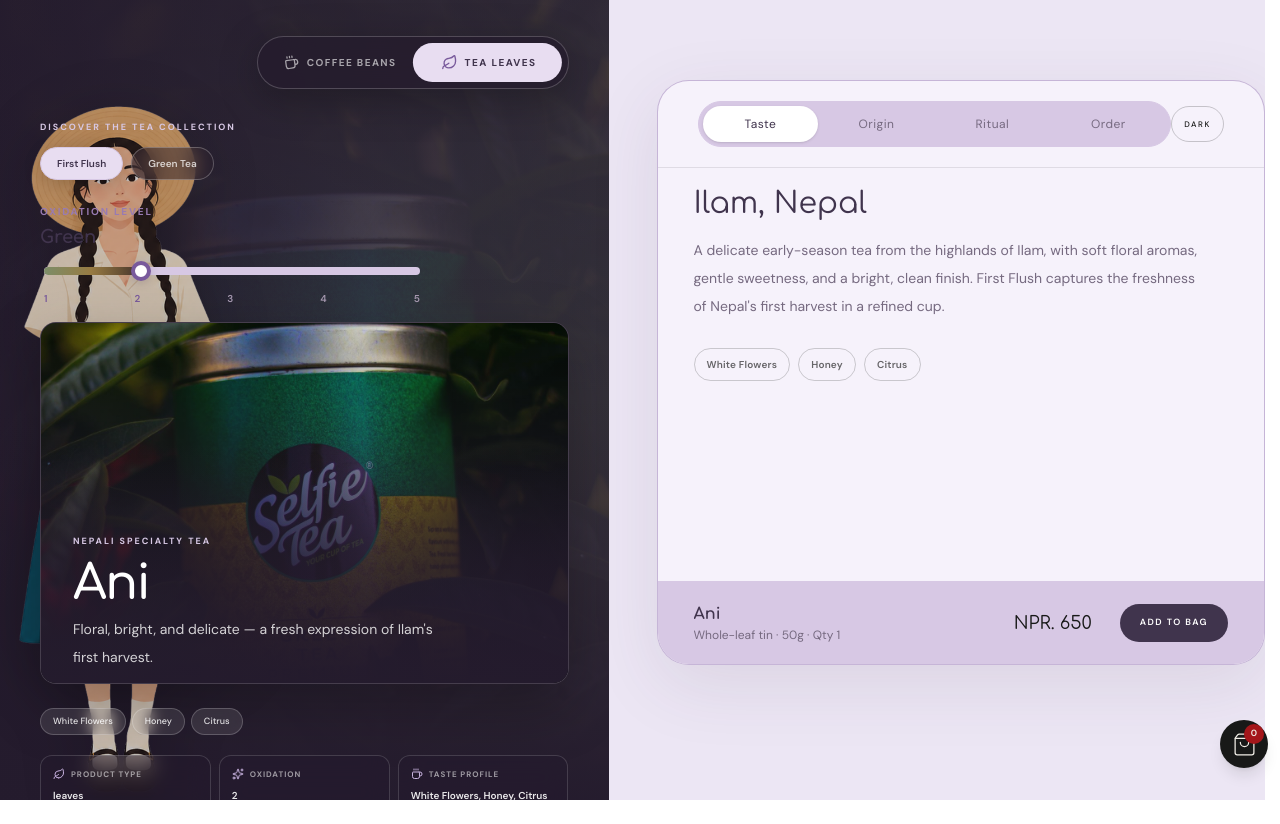
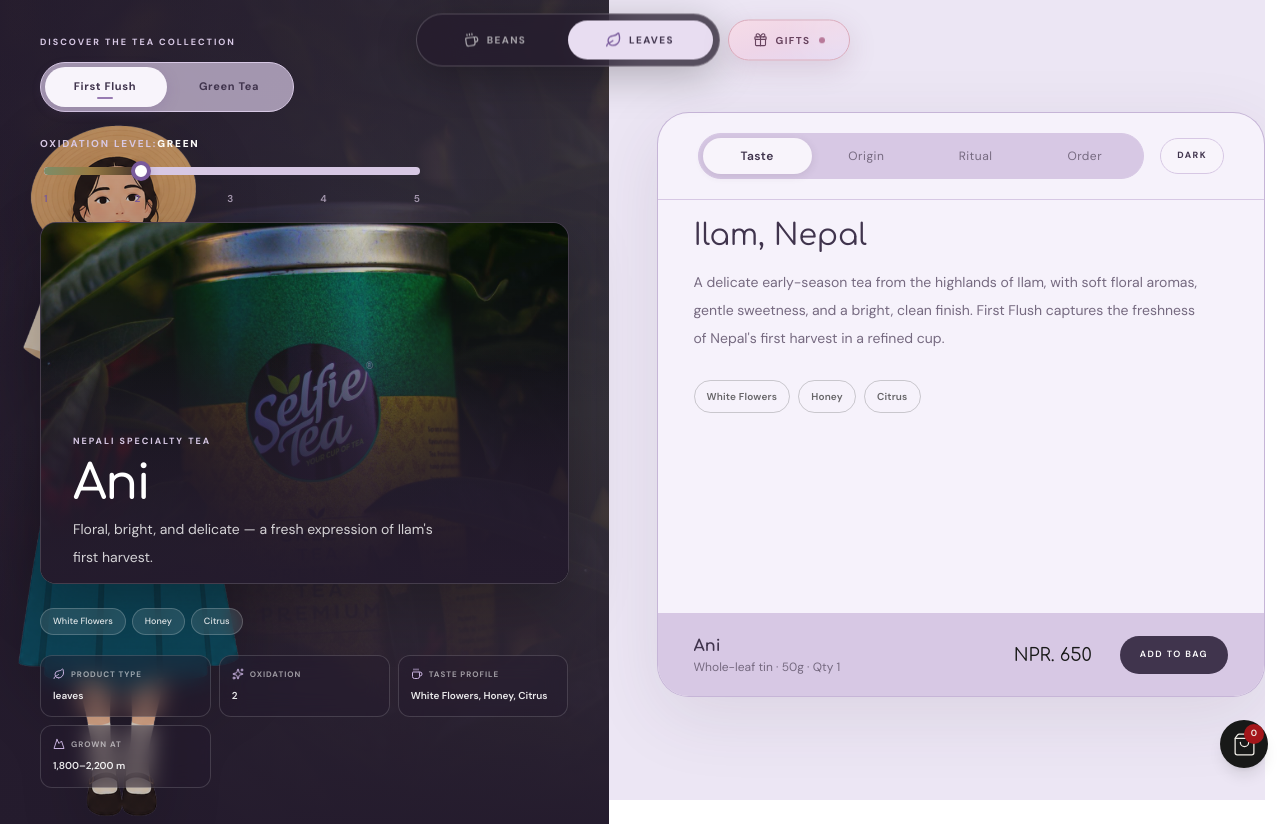
Before and after one commit to suyan-python/Lalihills, a React (Vite) app in the folder client/: page /shop/tea/ilam-first-flush-100g in a window 1280 px wide. Before the commit the page ends 800 px from the top, so only its background shows below. Built offline with nearby package versions, Linux system fonts and the light colour scheme.

Commit message:
product details update

```diff
--- a/client/src/pages/shop/OxidationLevel.jsx
+++ b/client/src/pages/shop/OxidationLevel.jsx
@@ -44,16 +44,16 @@ const OxidationLevel = ({ oxidation, products = [], onProductChange }) => {
     <div className="w-full">
       {/* Labels */}
       <div className="mb-4 flex items-center justify-between">
-        <div>
-          <p className="text-[10px] font-bold uppercase tracking-[0.18em] text-[#987BB2]">
-            Oxidation Level
+        <div className="flex items-center text-[10px] font-bold uppercase tracking-[0.18em] text-[#D7C8E4]">
+          <p className="text-[10px] font-bold uppercase tracking-[0.18em] ">
+            Oxidation Level:{" "}
           </p>
 
           <motion.p
             key={activeIndex}
             initial={{ opacity: 0.5, y: 5 }}
             animate={{ opacity: 1, y: 0 }}
-            className="header mt-1 text-lg font-bold text-[#40344D]"
+            className="font-black text-lightWhite"
           >
             {levels[activeIndex]}
           </motion.p>
--- a/client/src/pages/shop/ProductDetails.jsx
+++ b/client/src/pages/shop/ProductDetails.jsx
@@ -125,7 +125,7 @@ const ProductDetails = ({ products = [] }) => {
   return (
     <section className="relative z-[100] w-full bg-[#ECE6F4] text-[#40344D] transition-colors duration-300 dark:bg-[#1D1625] dark:text-[#F2EAF8] lg:h-dvh lg:min-h-[680px]">
       {" "}
-      <div className="grid min-h-screen grid-cols-1 lg:h-full lg:grid-cols-2 gap-12">
+      <div className="grid min-h-screen grid-cols-1 lg:h-full lg:grid-cols-2 gap-12 ">
         <ProductDetailsLeft
           product={currentProduct}
           productType={productType}
--- a/client/src/pages/shop/ProductDetailsLeft.jsx
+++ b/client/src/pages/shop/ProductDetailsLeft.jsx
@@ -1,5 +1,6 @@
 import { AnimatePresence, motion } from "framer-motion";
-import { Coffee, Leaf, MapPin, Mountain, Sparkles } from "lucide-react";
+import { Coffee, Gift, Leaf, MapPin, Mountain, Sparkles } from "lucide-react";
+import { Link } from "react-router-dom";
 import RoastLevel from "./RoastLevel";
 import OxidationLevel from "./OxidationLevel";
 
@@ -62,7 +63,7 @@ const ProductDetailsLeft = ({
   ].filter((detail) => detail.value);
 
   return (
-    <section className="relative h-dvh min-h-[700px] w-full overflow-hidden bg-[#ECE6F4] text-[#40344D] transition-colors duration-300 dark:bg-[#1D1625] dark:text-[#F2EAF8]">
+    <section className="relative w-full overflow-visible bg-[#ECE6F4] text-[#40344D] transition-colors duration-300 dark:bg-[#1D1625] dark:text-[#F2EAF8]">
       {" "}
       <AnimatePresence mode="wait">
         <motion.div
@@ -120,10 +121,8 @@ const ProductDetailsLeft = ({
       {/* Background Overlay */}
       <div className="absolute inset-0 bg-gradient-to-r from-[#241B2D]/95 via-[#241B2D]/65 to-[#241B2D]/30" />
       <div className="absolute inset-0 bg-gradient-to-t from-[#241B2D]/95 via-transparent to-[#241B2D]/40" />
-      {/* Main Content */}
-      <div className="relative z-10 flex h-full flex-col px-5 py-6 sm:px-8 sm:py-8 lg:px-10 lg:py-9">
       {/* Beans / Leaves Toggle */}
-        <div className="flex justify-end">
+      <div className="absolute left-1/2 top-5 z-20 flex -translate-x-1/2 items-center gap-2 lg:left-[calc(100%_+_1.5rem)] lg:top-10 lg:-translate-y-1/2">
         <div className="relative isolate flex rounded-full border border-white/20 bg-[#241B2D]/75 p-1.5 shadow-[0_10px_40px_rgba(0,0,0,0.25)] backdrop-blur-xl">
           {/* Sliding background */}
           <motion.div
@@ -140,8 +139,8 @@ const ProductDetailsLeft = ({
           />
 
           {[
-              { id: "beans", label: "Coffee Beans", icon: Coffee },
-              { id: "leaves", label: "Tea Leaves", icon: Leaf },
+            { id: "beans", label: "Beans", icon: Coffee },
+            { id: "leaves", label: "Leaves", icon: Leaf },
           ].map((option) => {
             const active = productType === option.id;
             const Icon = option.icon;
@@ -163,10 +162,7 @@ const ProductDetailsLeft = ({
                   }}
                   transition={{ duration: 0.3 }}
                 >
-                    <Icon
-                      size={15}
-                      className={active ? "text-[#795A9C]" : ""}
-                    />
+                  <Icon size={15} className={active ? "text-[#795A9C]" : ""} />
                 </motion.span>
 
                 <span>{option.label}</span>
@@ -174,19 +170,58 @@ const ProductDetailsLeft = ({
             );
           })}
         </div>
+        <Link
+          to="/gift"
+          className="group relative inline-flex items-center justify-center gap-2 overflow-hidden rounded-full border border-[#D9A9B9] bg-gradient-to-br from-[#F6DCE7] via-[#EED5E8] to-[#E4D9F2] px-5 py-3 text-[9px] font-bold uppercase tracking-[0.14em] text-[#68445F] shadow-[0_8px_28px_rgba(126,76,111,0.18)] transition-all duration-300 hover:-translate-y-1 hover:border-[#C98DA8] hover:shadow-[0_12px_32px_rgba(126,76,111,0.25)] sm:px-6 sm:text-[10px] dark:border-[#8E647F] dark:from-[#503247] dark:via-[#49334F] dark:to-[#39304F] dark:text-[#F6DCE7] dark:hover:border-[#C18EAE]"
+        >
+          {/* Decorative glow */}
+          <span className="absolute -right-3 -top-4 h-12 w-12 rounded-full bg-white/40 blur-xl transition-all duration-500 group-hover:scale-150 dark:bg-[#D9A9B9]/20" />
+
+          {/* Gift icon */}
+          <motion.span
+            whileHover={{ rotate: [-8, 8, -6, 0], scale: 1.12 }}
+            transition={{ duration: 0.4 }}
+            className="relative"
+          >
+            <Gift size={15} strokeWidth={1.8} />
+          </motion.span>
+
+          <span className="relative">Gifts</span>
+
+          {/* Ribbon accent */}
+          <span className="relative h-1.5 w-1.5 rounded-full bg-[#B87999] dark:bg-[#D9A9B9] animate-bounce" />
+        </Link>
       </div>
-
+      {/* Main Content */}
+      <div className="relative z-10 flex h-full flex-col px-5 py-6 sm:px-8 sm:py-8 lg:px-10 lg:py-9 ">
         {/* Product Content */}
-        <div className="ml-auto flex w-full max-w-[540px] flex-1 flex-col justify-center pt-8">
+        <div className="ml-auto flex w-full max-w-[540px] flex-1 flex-col justify-center  ">
           {/* Origin Selection */}
           <div>
-            <div className="mb-3 flex items-center justify-between">
+            <div className="mb-3 flex items-center justify-between ">
               <p className="text-[9px] font-bold uppercase tracking-[0.22em] text-[#D7C8E4]">
                 Discover the {isBeans ? "origins" : "tea collection"}
               </p>
             </div>
+            <div className="w-full">
+              <div className="relative grid w-full grid-cols-2 gap-1 rounded-full border border-[#D7C8E4] bg-[#D7C8E4]/70 p-1 sm:flex sm:w-fit sm:flex-wrap sm:rounded-full">
+                <motion.div
+                  className="absolute inset-y-1 rounded-full bg-[#F8F4FB] shadow-[0_3px_14px_rgba(121,90,156,0.22)]"
+                  style={{
+                    width: `calc((100% - 8px) / ${filteredOptions.length})`,
+                  }}
+                  animate={{
+                    left: `calc(4px + ${filteredOptions.findIndex(
+                      (option) => option._id === product._id,
+                    )} * ((100% - 8px) / ${filteredOptions.length}))`,
+                  }}
+                  transition={{
+                    type: "spring",
+                    stiffness: 350,
+                    damping: 30,
+                  }}
+                />
 
-            <div className="flex flex-wrap gap-2">
                 {filteredOptions.map((option) => {
                   const active = product._id === option._id;
                   const label = isBeans
@@ -198,16 +233,23 @@ const ProductDetailsLeft = ({
                       key={option._id}
                       type="button"
                       onClick={() => setCurrentProduct(option)}
-                    className={`cursor-pointer rounded-full border px-4 py-2 text-[10px] font-semibold transition-all duration-300 ${
-                      active
-                        ? "border-[#D7C8E4] bg-[#E8DDF1] text-[#40344D] shadow-[0_4px_18px_rgba(0,0,0,0.15)]"
-                        : "border-white/25 bg-[#241B2D]/45 text-white/75 backdrop-blur-md hover:border-white/60 hover:bg-white/10 hover:text-white"
+                      className={`relative z-10 flex min-h-10 items-center justify-center rounded-full px-4 py-2 text-[10px] font-bold tracking-[0.06em] transition-all duration-300 sm:min-w-[120px] sm:px-6 sm:text-[11px] text-[#40344D] ${
+                        active ? "" : "cursor-pointer  hover:text-[#40344D]/75"
                       }`}
                     >
+                      <span className="relative">
                         {label}
+                        {active && (
+                          <motion.span
+                            layoutId="origin-indicator"
+                            className="absolute -bottom-1 left-1/2 h-[2px] w-4 -translate-x-1/2 rounded-full bg-[#987BB2]"
+                          />
+                        )}
+                      </span>
                     </button>
                   );
                 })}
+              </div>
             </div>
           </div>
 
--- a/client/src/pages/shop/ProductDetailsRight.jsx
+++ b/client/src/pages/shop/ProductDetailsRight.jsx
@@ -55,17 +55,17 @@ const ProductDetailsRight = ({
   const infoOptions = ["Taste", "Origin", "Ritual", "Order"];
 
   return (
-    <div className="relative flex  max-h-[calc(100vh-100px)] max-w-2xl flex-col justify-between self-start overflow-hidden rounded-[2rem] border border-deepPurple/45 text-[#40344D] shadow-[0_20px_70px_rgba(64,52,77,0.10)] transition-colors duration-300 dark:border-[#51415F] bg-[#F6F2FB] dark:bg-[#241B2D] dark:text-[#F2EAF8] dark:shadow-[0_20px_70px_rgba(0,0,0,0.30)] my-20">
+    <div className="relative flex  max-h-[calc(100vh-100px)] max-w-2xl flex-col justify-between self-start overflow-hidden rounded-[2rem] border border-deepPurple/45 text-[#40344D] shadow-[0_20px_70px_rgba(64,52,77,0.10)] transition-colors duration-300 dark:border-[#51415F] bg-[#F6F2FB] dark:bg-[#241B2D] dark:text-[#F2EAF8] dark:shadow-[0_20px_70px_rgba(0,0,0,0.30)] my-28 ">
       {/* TOP — INFORMATION */}
-      <div className="z-10 min-h-0 min-h-[420px] shrink-0 overflow-y-auto sm:min-h-[500px]">
+      <div className="z-10 min-h-0 min-h-[420px] shrink-0 overflow-y-auto sm:min-h-[500px] ">
         <div className="flex flex-col">
           {/* TOP NAV */}
-          <div className="flex shrink-0 items-center justify-between border-b border-ink/10 px-6 py-5 sm:px-8 lg:px-10 ">
+          <div className="flex shrink-0 items-center justify-between gap-4 border-b border-[#D7C8E4] px-6 py-5 transition-colors duration-300 dark:border-[#51415F] sm:px-8 lg:px-10">
             {/* INFO NAV */}
-            <div className="w-full ">
-              <div className="relative grid w-full max-w-lg grid-cols-4 rounded-full border border-[#D7C8E4] bg-[#D7C8E4] p-1 sm:max-w-3xl">
+            <div className="min-w-0 flex-1">
+              <div className="relative grid w-full max-w-lg grid-cols-4 rounded-full border border-[#D7C8E4] bg-[#D7C8E4] p-1 transition-colors duration-300 dark:border-[#51415F] dark:bg-[#30243A] sm:max-w-3xl">
                 <motion.div
-                  className="absolute inset-y-1 rounded-full bg-white shadow-sm"
+                  className="absolute inset-y-1 rounded-full bg-[#F8F4FB] shadow-[0_2px_8px_rgba(64,52,77,0.12)] transition-colors duration-300 dark:bg-[#493853]"
                   style={{
                     width: `calc((100% - 8px) / ${infoOptions.length})`,
                   }}
@@ -89,10 +89,10 @@ const ProductDetailsRight = ({
                       key={item}
                       type="button"
                       onClick={() => setActiveInfo(item)}
-                      className={`relative z-10 flex h-9 items-center justify-center rounded-full px-3 text-[9px]  tracking-[0.04em] transition-colors duration-300 sm:px-4 sm:text-[12px] ${
+                      className={`relative z-10 flex h-9 min-w-0 items-center justify-center rounded-full px-2 text-[9px] tracking-[0.04em] transition-colors duration-300 sm:px-4 sm:text-[12px] ${
                         active
-                          ? "text-[#40344D]"
-                          : "cursor-pointer text-[#766A80] hover:text-[#40344D]"
+                          ? "font-semibold text-[#40344D] dark:text-[#F2EAF8]"
+                          : "cursor-pointer text-[#766A80] hover:text-[#40344D] dark:text-[#B9A9C7] dark:hover:text-[#F2EAF8]"
                       }`}
                     >
                       {item}
@@ -107,7 +107,7 @@ const ProductDetailsRight = ({
               type="button"
               onClick={onThemeToggle}
               aria-label="Toggle dark mode"
-              className="flex h-8 cursor-pointer items-center rounded-full border border-black/20 px-2.5 text-[7px] font-medium uppercase tracking-[0.16em] text-ink transition-colors hover:border-black/40 dark:border-lightCream/20 dark:text-lightCream dark:hover:border-lightCream/40 sm:h-9 sm:px-3 sm:text-[8px] sm:tracking-[0.2em]"
+              className="flex h-9 shrink-0 cursor-pointer items-center justify-center rounded-full border border-[#D7C8E4] bg-[#F8F4FB] px-3 text-[8px] font-bold uppercase tracking-[0.16em] text-[#40344D] transition-all duration-300 hover:border-[#987BB2] hover:bg-[#EEE6F4] dark:border-[#51415F] dark:bg-[#30243A] dark:text-[#F2EAF8] dark:hover:border-[#B99AD8] dark:hover:bg-[#493853] sm:px-4 sm:text-[9px]"
             >
               {darkMode ? "Light" : "Dark"}
             </button>
--- a/client/src/pages/shop/RoastLevel.jsx
+++ b/client/src/pages/shop/RoastLevel.jsx
@@ -41,7 +41,7 @@ const RoastLevel = ({ roastLevel, products = [], onProductChange }) => {
     <div className="w-full">
       <div className="mb-4 flex items-center justify-between">
         <div className="flex items-center text-[10px] font-bold uppercase tracking-[0.18em] text-[#D7C8E4]">
-          <p className="text-[10px] font-bold uppercase tracking-[0.18em] text-[#D7C8E4]">
+          <p className="text-[10px] font-bold uppercase tracking-[0.18em] ">
             Roast Level:{" "}
           </p>
 
```
Lines whose indentation alone changed are shown as unchanged.
